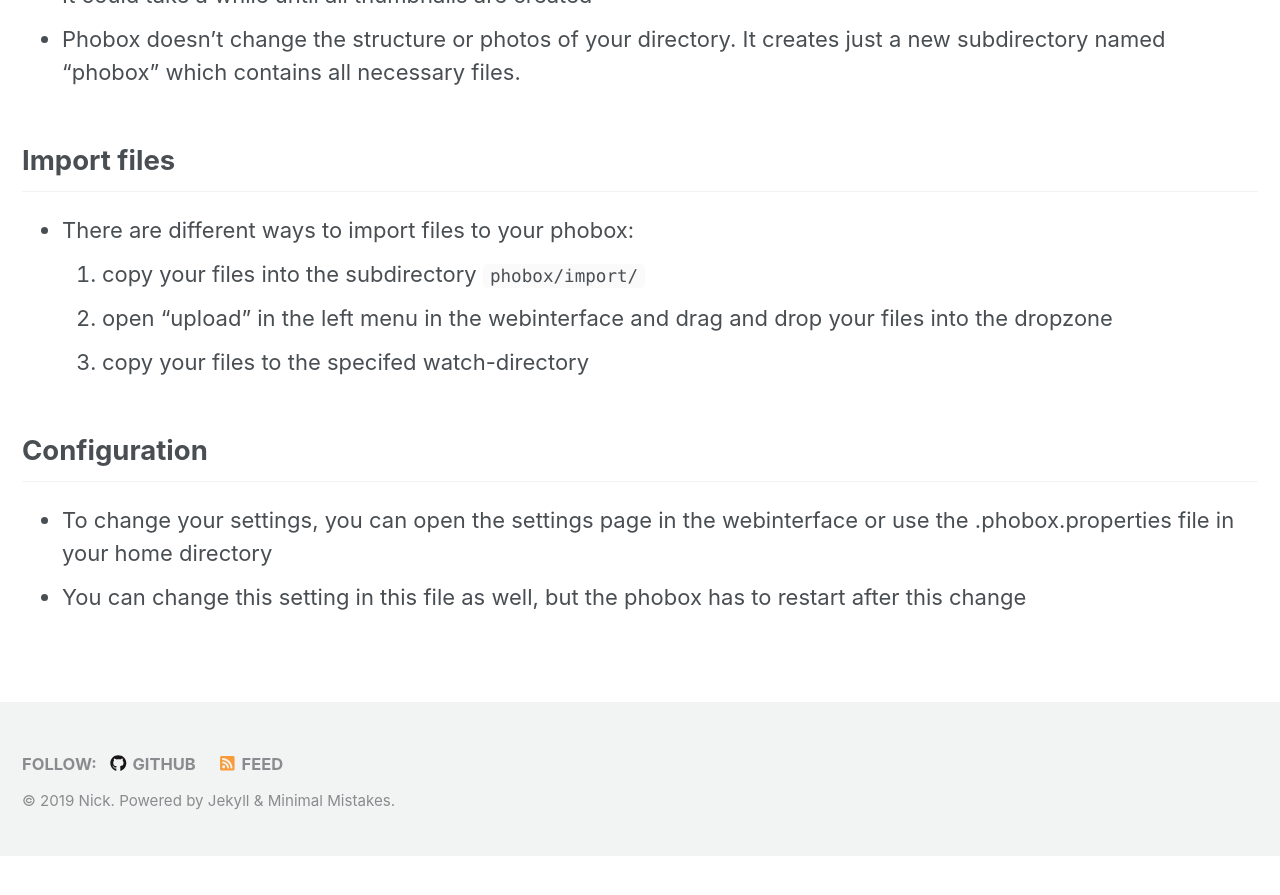
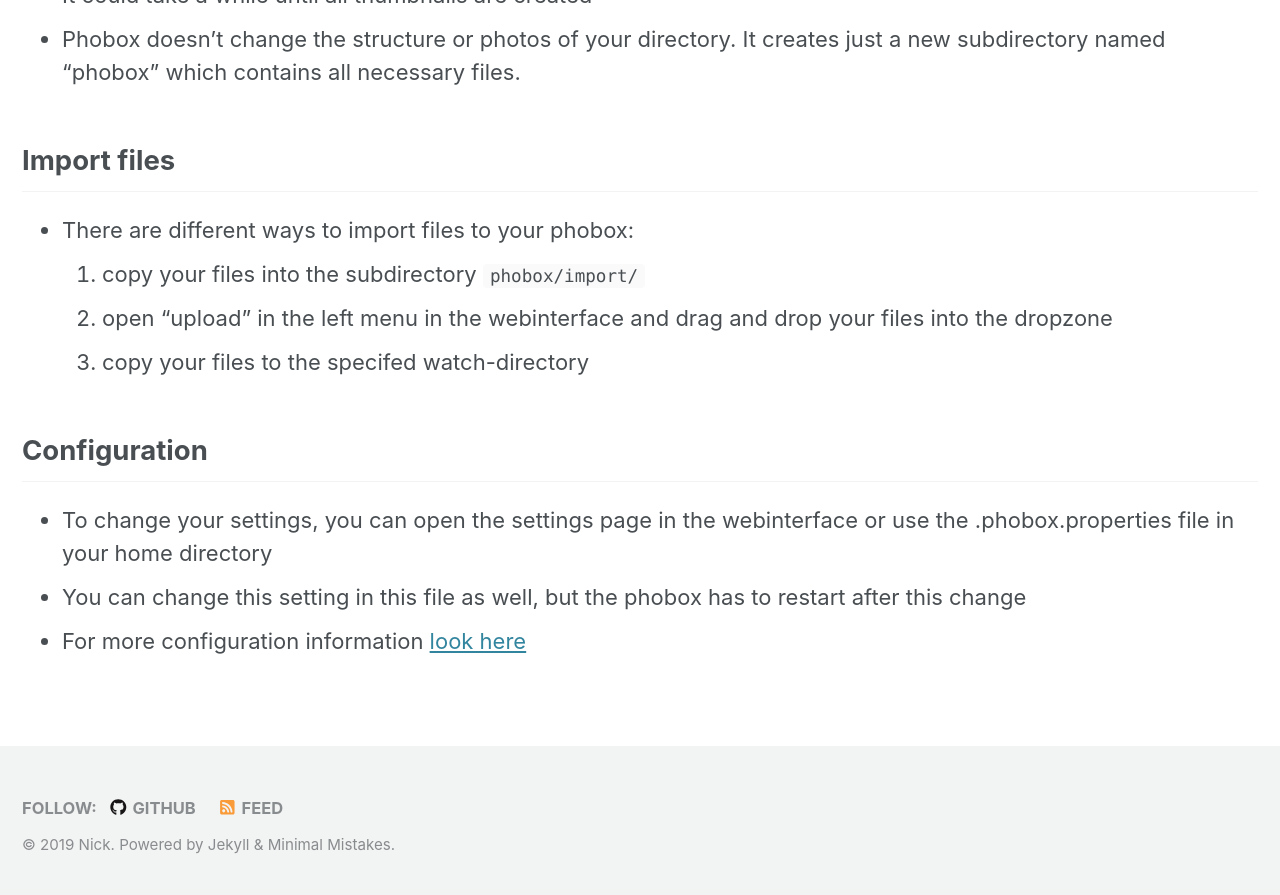
Before and after one commit to phoboxhq/home2, a Jekyll site: the page built from _pages/getting-started.md, in a window 1280 px wide and 900 px high, scrolled down 1399 px. Shown: the top 895 px of the window. Built offline with Jekyll 4.4.1, drawn with Linux system fonts in a browser that asks for light colours; cached includes are drawn as plain includes; nearby versions of some CDN libraries; before the commit the page ends 2255 px from its top, so only the background shows below that.

Commit message:
Update getting-started.md

```diff
--- a/_pages/getting-started.md
+++ b/_pages/getting-started.md
@@ -46,3 +46,4 @@ usage: phobox
 ## Configuration
  * To change your settings, you can open the settings page in the webinterface or use the .phobox.properties file in your home directory
  * You can change this setting in this file as well, but the phobox has to restart after this change
+ * For more configuration information [look here](https://github.com/phoboxhq/phobox/wiki/Configuration)
```
